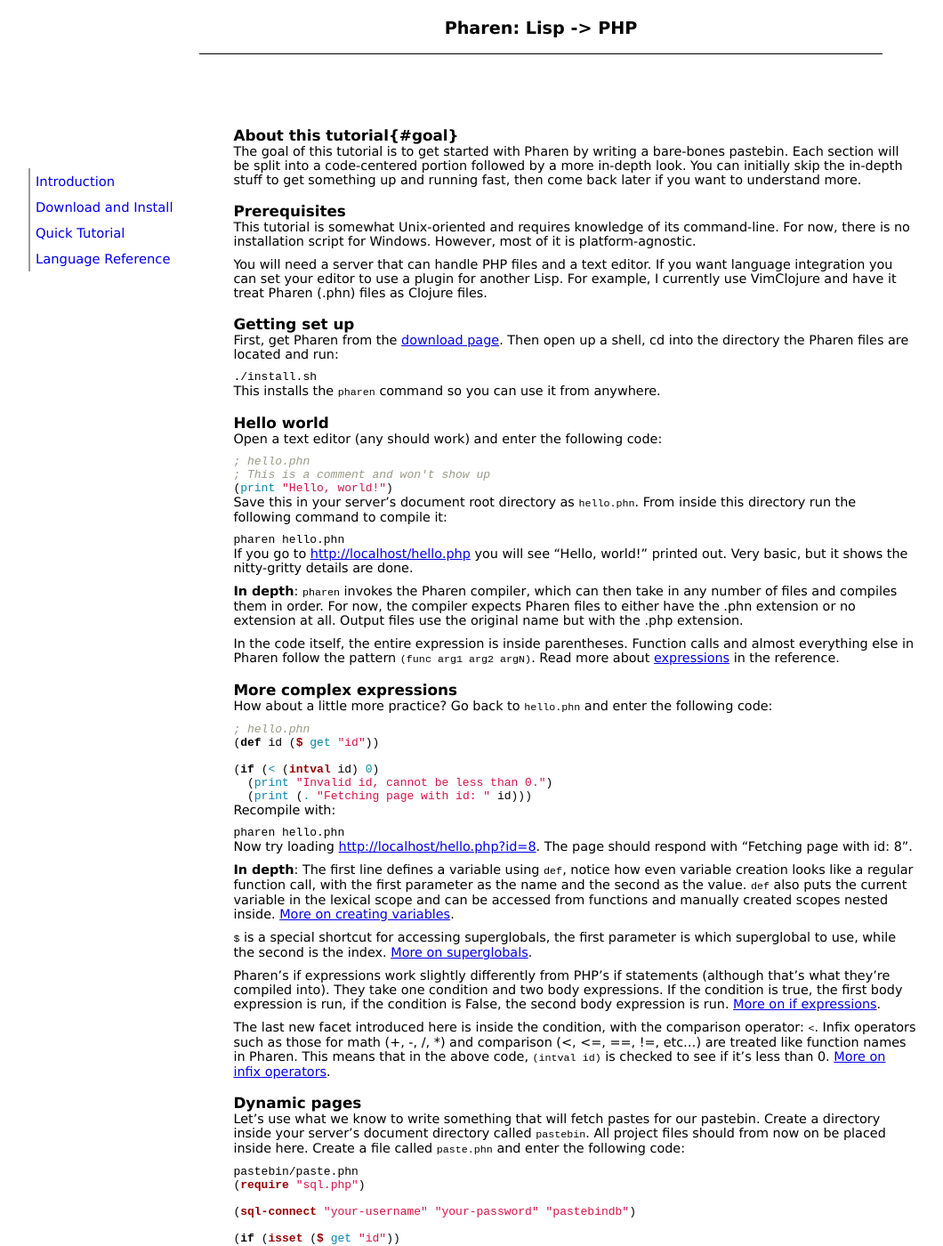
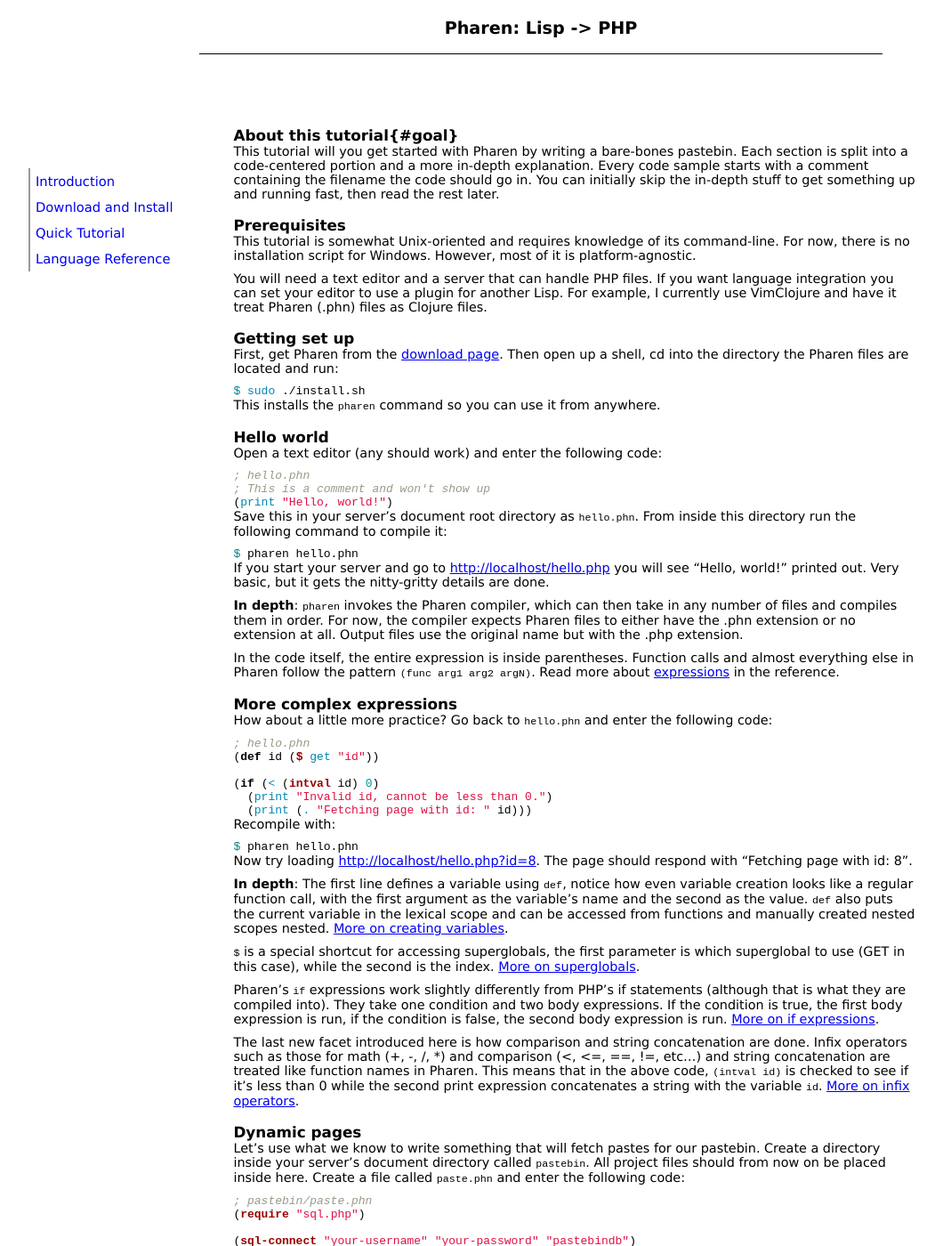
Before and after one commit to Scriptor/pharen, a Jekyll site: the page built from tutorial.markdown, in a window 1280 px wide and 1400 px high. Shown: the whole window at 89% size, without its empty margins (32-1092 px from the left). Built offline with Jekyll 4.4.1, drawn with Linux system fonts in a browser that asks for light colours; some of the changed text lies outside the part shown.

Commit message:
Improve clarity and decrease ambiguosness.

```diff
--- a/reference.markdown
+++ b/reference.markdown
@@ -265,7 +265,7 @@ Anonymous functions in Pharen are created using the `lambda` form. They are usef
 `map` takes a function and a list, calls the function with each item in the list, and returns a new list. So the above code simply returns a new list with double the values of the old one. A lambda keeps things simpler than having to worry about naming a function. Additionally, when combined with lexical scope anonymous functions can enclose lexically scoped variables at the time of its creation. Say
 
 #### Partial application #### {#partials}
-If the lambda syntax is too bulky and all you need to do is a simple computation, you can partially apply a function. This means you supply a function with fewer than than the minimum number of arguments. This results in the compiler creating another function that remembers those arguments already given and then takes any ungiven ones as its own parameters.
+If the lambda syntax is too bulky and all you need to do is a simple computation, you can partially apply a function. This means you call a function with fewer than than the minimum number of arguments. The compiler creates another function that remembers the arguments already given and then takes any ungiven ones as its own parameters.
 
 It is best explained by an example, to rewrite the above code with partial application:
 
@@ -273,7 +273,7 @@ It is best explained by an example, to rewrite the above code with partial appli
 (map (* 2) [1 2 3 4])
 {% endhighlight %}
 
-Since the `*` function needs at least two arguments but is only given one, the compiler creates a new function takes takes one more argument and multiplies that by two. That one more argument is provided from each item in the list.
+Since the `*` function needs at least two arguments but is only passed the '2', the compiler creates a new function takes takes one more argument and multiplies that by 2. That one more argument is provided by `map` from each item in the list.
 
 #### Splats #### {#splats}
 Sometimes functions need to have an arbitrary number of parameters. In PHP, this would require calling `func_get_args`. Pharen simplifies this by providing splats, created by prepending a parameter name with an ampersand. Notice how the `map` function above takes a list as the second parameter. If you want, you can create a wrapper function that instead takes any number of arguments:
--- a/tutorial.markdown
+++ b/tutorial.markdown
@@ -4,18 +4,18 @@ title: Pharen Tutorial
 ---
 
 ### About this tutorial{#goal}
-The goal of this tutorial is to get started with Pharen by writing a bare-bones pastebin. Each section will be split into a code-centered portion followed by a more in-depth look. You can initially skip the in-depth stuff to get something up and running fast, then come back later if you want to understand more.
+This tutorial will you get started with Pharen by writing a bare-bones pastebin. Each section is split into a code-centered portion and a more in-depth explanation. Every code sample starts with a comment containing the filename the code should go in. You can initially skip the in-depth stuff to get something up and running fast, then read the rest later.
 
 ### Prerequisites {#prerequisites}
 This tutorial is somewhat Unix-oriented and requires knowledge of its command-line. For now, there is no installation script for Windows. However, most of it is platform-agnostic.
 
-You will need a server that can handle PHP files and a text editor. If you want language integration you can set your editor to use a plugin for another Lisp. For example, I currently use VimClojure and have it treat Pharen (.phn) files as Clojure files.
+You will need a text editor and a server that can handle PHP files. If you want language integration you can set your editor to use a plugin for another Lisp. For example, I currently use VimClojure and have it treat Pharen (.phn) files as Clojure files.
 
 ### Getting set up {#set-up}
 First, get Pharen from the [download page](/pharen/download.html). Then open up a shell, cd into the directory the Pharen files are located and run:
 
 {% highlight bash %}
-./install.sh
+$ sudo ./install.sh
 {% endhighlight %}
 
 This installs the `pharen` command so you can use it from anywhere.
@@ -32,10 +32,10 @@ Open a text editor (any should work) and enter the following code:
 Save this in your server's document root directory as `hello.phn`. From inside this directory run the following command to compile it:
 
 {% highlight bash %}
-pharen hello.phn
+$ pharen hello.phn
 {% endhighlight %}
 
-If you go to [http://localhost/hello.php](http://localhost/hello.php)  you will see "Hello, world!" printed out. Very basic, but it shows the nitty-gritty details are done.
+If you start your server and go to [http://localhost/hello.php](http://localhost/hello.php)  you will see "Hello, world!" printed out. Very basic, but it gets the nitty-gritty details are done.
 
 **In depth**: `pharen` invokes the Pharen compiler, which can then take in any number of files and compiles them in order. For now, the compiler expects Pharen files to either have the .phn extension or no extension at all. Output files use the original name but with the .php extension.
 
@@ -55,24 +55,24 @@ How about a little more practice? Go back to `hello.phn` and enter the following
 
 Recompile with:
 {% highlight bash %}
-pharen hello.phn
+$ pharen hello.phn
 {% endhighlight %}
 
 Now try loading [http://localhost/hello.php?id=8](http://localhost/hello.php?id=8). The page should respond with "Fetching page with id: 8".
 
-**In depth**: The first line defines a variable using `def`, notice how even variable creation looks like a regular function call, with the first parameter as the name and the second as the value. `def` also puts the current variable in the lexical scope and can be accessed from functions and manually created scopes nested inside. [More on creating variables](/pharen/reference.html#defining-variables).
+**In depth**: The first line defines a variable using `def`, notice how even variable creation looks like a regular function call, with the first argument as the variable's name and the second as the value. `def` also puts the current variable in the lexical scope and can be accessed from functions and manually created nested scopes nested. [More on creating variables](/pharen/reference.html#defining-variables).
 
-`$` is a special shortcut for accessing superglobals, the first parameter is which superglobal to use, while the second is the index. [More on superglobals](/pharen/reference.html#superglobals).
+`$` is a special shortcut for accessing superglobals, the first parameter is which superglobal to use (GET in this case), while the second is the index. [More on superglobals](/pharen/reference.html#superglobals).
 
-Pharen's if expressions work slightly differently from PHP's if statements (although that's what they're compiled into). They take one condition and two body expressions. If the condition is true, the first body expression is run, if the condition is False, the second body expression is run. [More on if expressions](/pharen/reference.html#if).
+Pharen's `if` expressions work slightly differently from PHP's if statements (although that is what they are compiled into). They take one condition and two body expressions. If the condition is true, the first body expression is run, if the condition is false, the second body expression is run. [More on if expressions](/pharen/reference.html#if).
 
-The last new facet introduced here is inside the condition, with the comparison operator: `<`. Infix operators such as those for math (+, -, /, \*) and comparison (<, <=, ==, !=, etc...) are treated like function names in Pharen. This means that in the above code, `(intval id)` is checked to see if it's less than 0. [More on infix operators](/pharen/reference.html#infix-operators).
+The last new facet introduced here is how comparison and string concatenation are done. Infix operators such as those for math (+, -, /, \*) and comparison (<, <=, ==, !=, etc...) and string concatenation are treated like function names in Pharen. This means that in the above code, `(intval id)` is checked to see if it's less than 0 while the second print expression concatenates a string with the variable `id`. [More on infix operators](/pharen/reference.html#infix-operators).
 
 ### Dynamic pages {#dynamic-pages}
 Let's use what we know to write something that will fetch pastes for our pastebin. Create a directory inside your server's document directory called `pastebin`. All project files should from now on be placed inside here. Create a file called `paste.phn` and enter the following code:
 
 {% highlight clojure %}
-pastebin/paste.phn
+; pastebin/paste.phn
 (require "sql.php")
 
 (sql-connect "your-username" "your-password" "pastebindb")
@@ -145,7 +145,7 @@ After that's all done, we check to see if the current request is a form submissi
 
 ### What's next {#whats-next}
 That's it for this tutorial. By now you should have a feel programming in Pharen. Some things you can do from here:
-* Read the in-depth sections, if you haven't.
+* Read the in-depth sections to better understand the code.
 * Add more features to the pastebin, maybe editing pastes.
 * Learn about cooler features, like [macros](/pharen/reference.html#macros), or [tail recursion elimination](/pharen/reference.html#tre).
 * [Contribute](/pharen/contribute.html) to Pharen.
```
